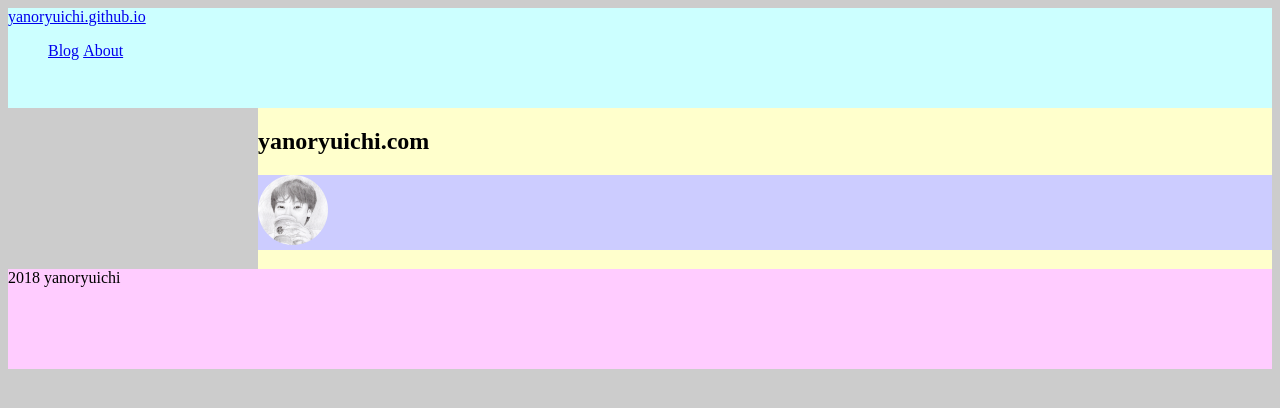
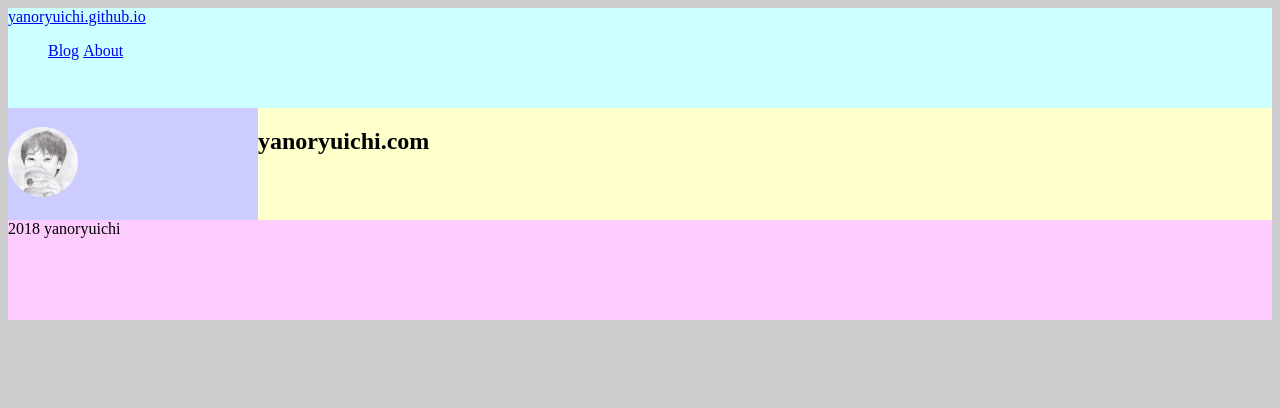
Before and after one commit to yanoryuichi/yanoryuichi.github.io, a Jekyll site: the page built from index.md, in a window 1280 px wide. Shown: the top 408 px of the page. Built offline with Jekyll 4.4.1, drawn with Linux system fonts in a browser that asks for light colours; our own code applies the rules of GitHub Pages for plain Markdown files.

Commit message:
Update default.html

```diff
--- a/_layouts/default.html
+++ b/_layouts/default.html
@@ -7,8 +7,8 @@
       <article>
         {{ content }}
       </article>
-      {% include aside.html %}
     </div>
+    {% include aside.html %}
     {% include footer.html %}
     {% include script.html %}
   </div>
```
